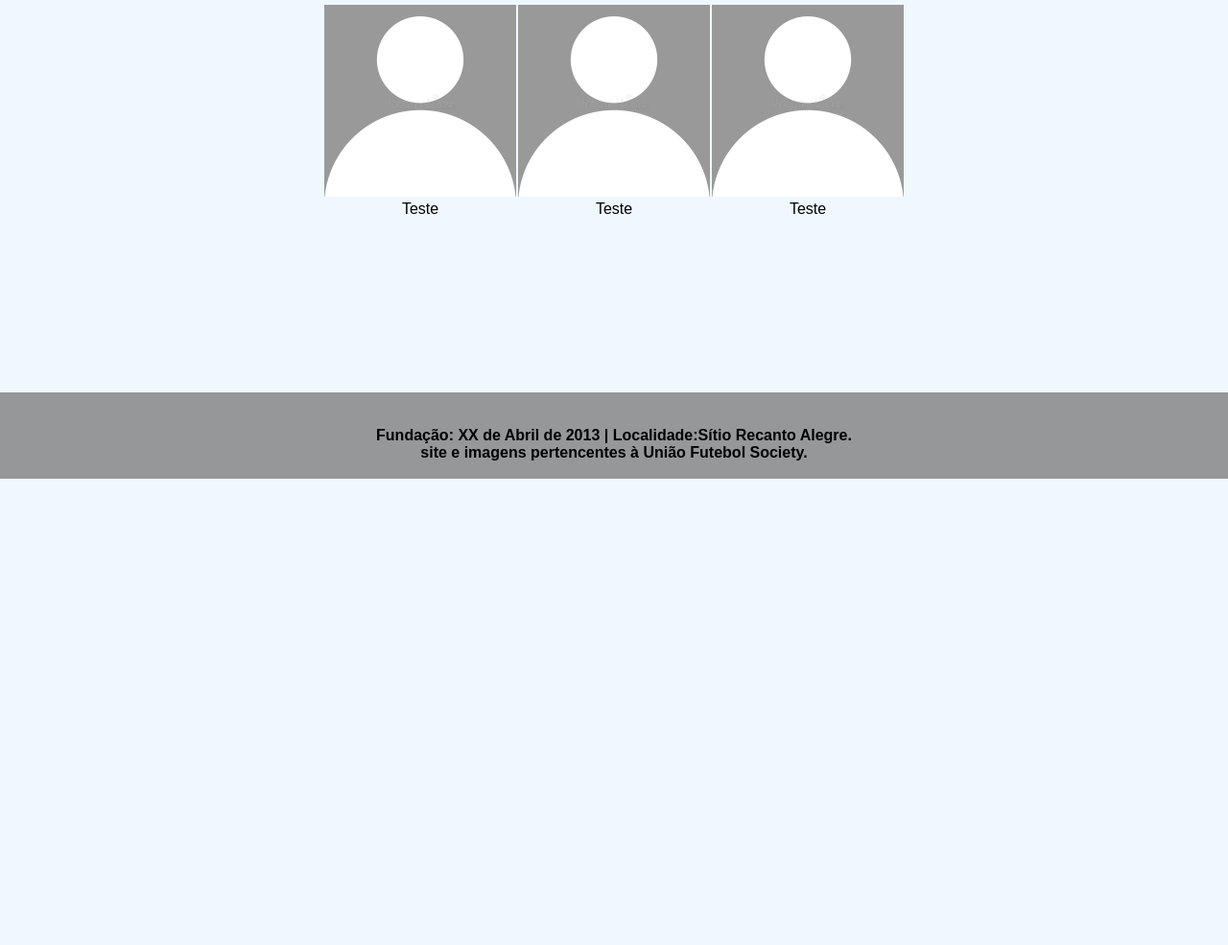
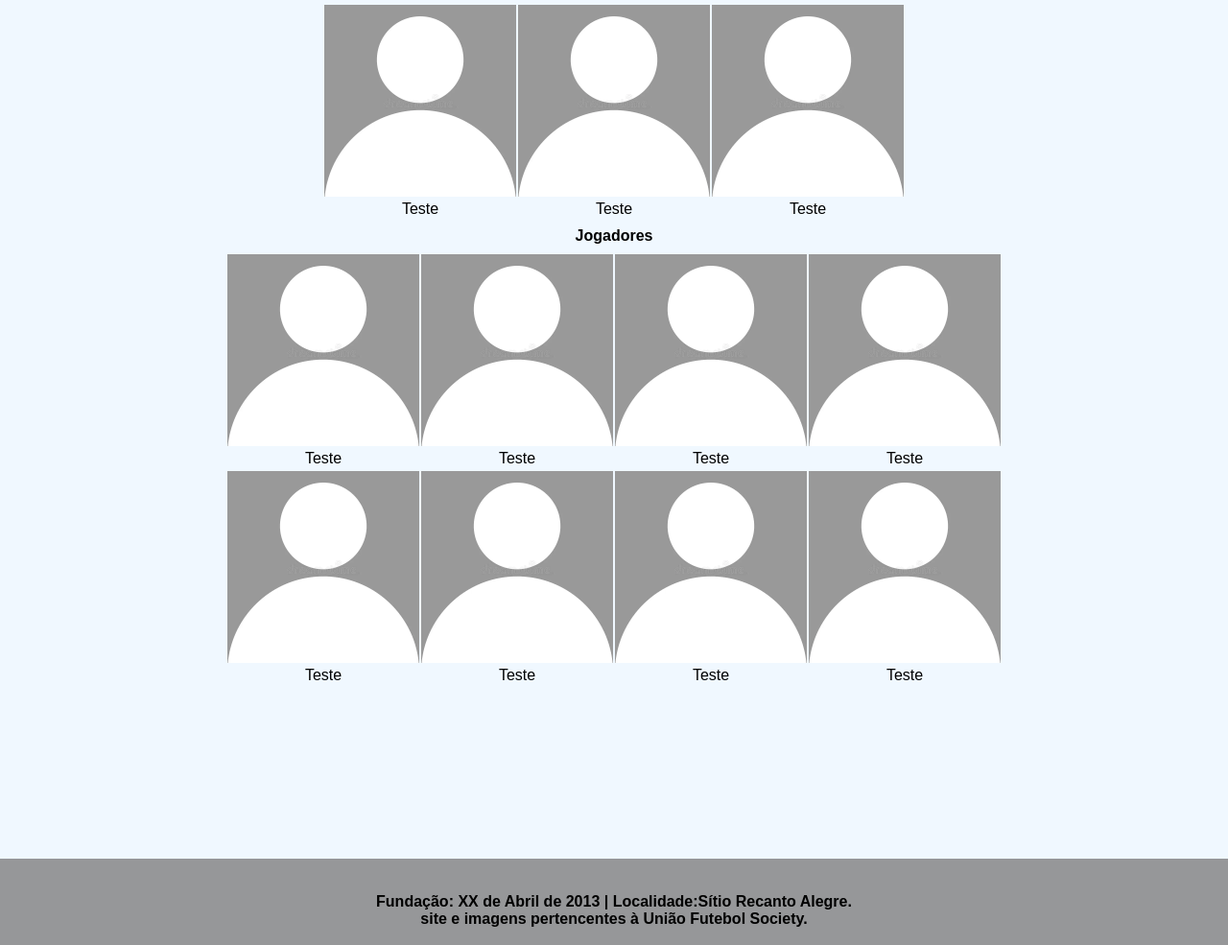
Before and after one commit to AlessandraVichiato/UFS, a plain HTML site: page index.html in a window 1280 px wide. Shown: the part 669-1654 px from the top of the page at 96% size. Before the commit the page ends 1168 px from the top, so only its background shows below. Drawn offline with Linux system fonts and the light colour scheme.

Commit message:
voltei o projeto

```diff
--- a/index.html
+++ b/index.html
@@ -53,10 +53,69 @@
                     </td>
                 </tr>
             </table>
+            <table>
+                <caption class="membros"><strong>Jogadores</strong></caption>
+            </table>
+            <table>
+                <tr>
+                    <td scope="row">
+                        <figure>
+                            <img src="default.png" width="200">
+                            <figcaption>Teste</figcaption>
+                        </figure>
+                    </td>
+                    <td>
+                        <figure>
+                            <img src="default.png" width="200">
+                            <figcaption>Teste</figcaption>
+                        </figure>
+                    </td>
+                    <td>
+                        <figure>
+                            <img src="default.png" width="200">
+                            <figcaption>Teste</figcaption>
+                        </figure>
+                    </td>
+                    <td>
+                        <figure>
+                            <img src="default.png" width="200">
+                            <figcaption>Teste</figcaption>
+                        </figure>
+                    </td>
+                </tr>
+            </table>
+            <table>
+                <tr>
+                    <td scope="row">
+                        <figure>
+                            <img src="default.png" width="200">
+                            <figcaption>Teste</figcaption>
+                        </figure>
+                    </td>
+                    <td>
+                        <figure>
+                            <img src="default.png" width="200">
+                            <figcaption>Teste</figcaption>
+                        </figure>
+                    </td>
+                    <td>
+                        <figure>
+                            <img src="default.png" width="200">
+                            <figcaption>Teste</figcaption>
+                        </figure>
+                    </td>
+                    <td>
+                        <figure>
+                            <img src="default.png" width="200">
+                            <figcaption>Teste</figcaption>
+                        </figure>
+                    </td>
+                </tr>
+            </table>
         </center>
     </div>
     <br><br><br><br><br><br><br><br><br><br>
-    <footer>
+    <footer align="justify">
         <center>
             <br><br>
             <strong>Fundação: XX de Abril de 2013 | Localidade:Sítio Recanto Alegre.
```
